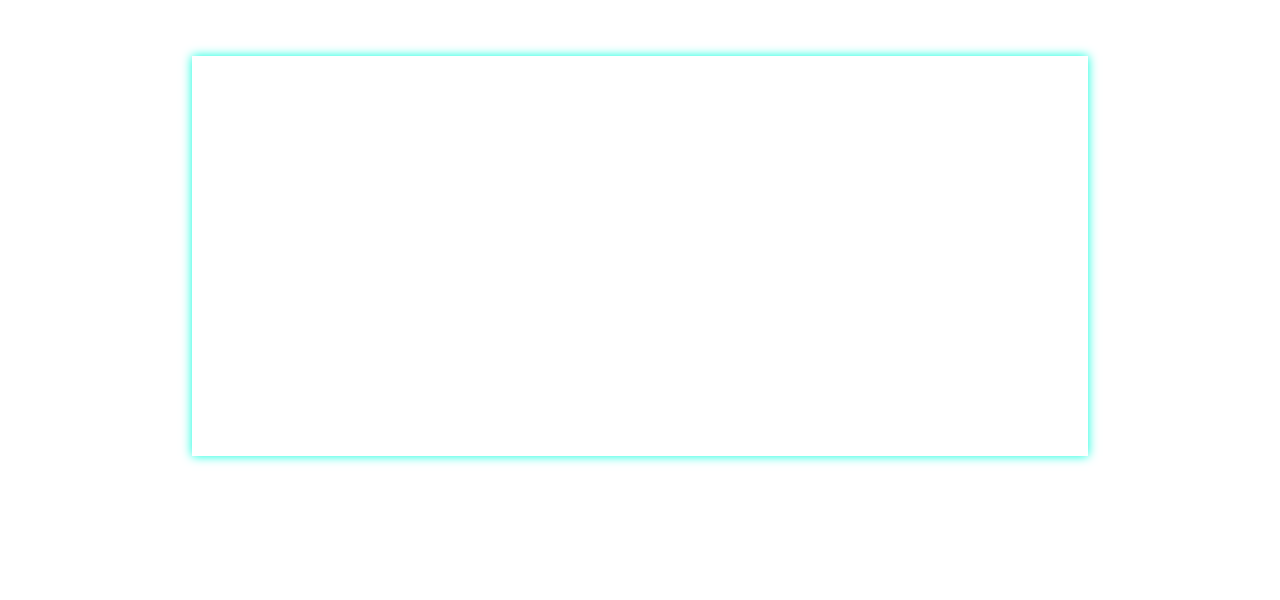
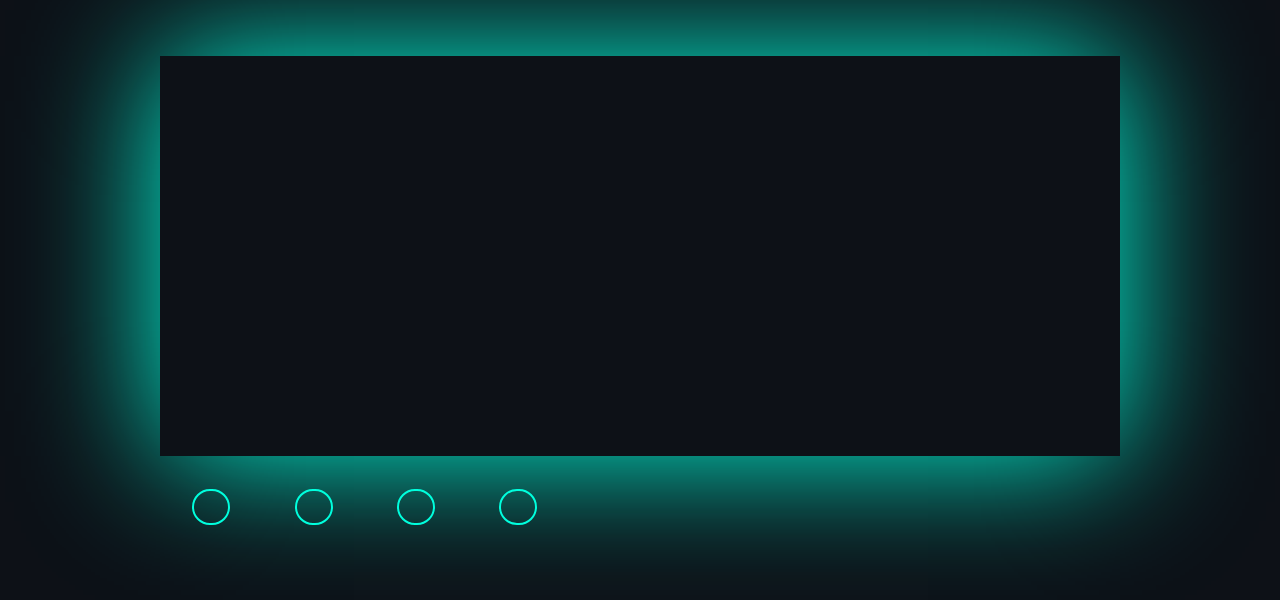
Before and after one commit to alekprogrammer/cssMemSlider, a plain HTML site: page cssMemSlider/index.html in a window 1280 px wide. Drawn offline with Linux system fonts and the light colour scheme.

Commit message:
feat: add controls (Sun, May 15, 2022 02:57:16 AM)

```diff
--- a/cssMemSlider/index.html
+++ b/cssMemSlider/index.html
@@ -12,6 +12,20 @@
 <body>
     <div class="page-content">
         <div class="slider"></div>
+        <div class="controls">
+            <div class="control-container">
+                <div class="control"></div>
+            </div>
+            <div class="control-container">
+                <div class="control"></div>
+            </div>
+            <div class="control-container">
+                <div class="control"></div>
+            </div>
+            <div class="control-container">
+                <div class="control"></div>
+            </div>
+        </div>
     </div>
     <script type="text/javascript" src="index.js"></script>
 </body>
--- a/cssMemSlider/style.css
+++ b/cssMemSlider/style.css
@@ -1,15 +1,39 @@
+body {
+    background-color: #0d1117;
+}
+
 .page-content {
     display: flex;
+    flex-wrap: wrap;
     width: 75vw;
-    height: 75vh;
+    height: 67vh;
     margin: 0 auto;
 }
 
 .slider {
-    margin: 0 auto;
     margin-top: 5%;
-    width: 70vw;
+    width: 75vw;
     height: 50vh;
     -moz-box-shadow: 0 0 10px #00ffdd;
-    box-shadow: 0 0 10px #00ffdd;
+    box-shadow: 0 0 10vw #00ffdd;
 }
+
+.controls {
+    display: flex;
+}
+
+.control-container {
+    display: flex;
+    align-items: center;
+    justify-content: center;
+    width: 8vw;
+    height: 8vw;
+}
+
+.control {
+    border: 2px solid #00ffdd;
+    border-radius: 50px;
+    width: calc(16vw / 6);
+    height: 4vh;
+    transition: 0.5s;
+}
```
